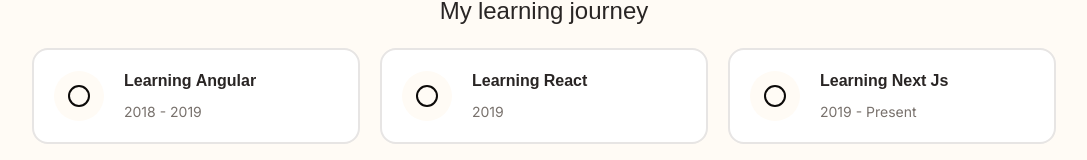
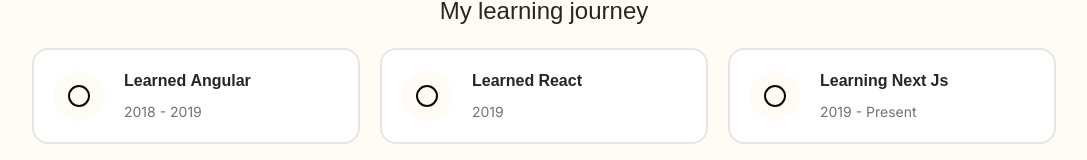
Before and after one commit to dv0c/dv0c-portfolio, a Next.js app: page /about-me in a window 1280 px wide. Shown: the part 851-1011 px from the top of the page, without its empty margins (96-1183 px from the left). Built offline with nearby package versions, Linux system fonts and the light colour scheme.

Commit message:
modified:   src/app/(routes)/about-me/page.tsx

```diff
--- a/src/app/(routes)/about-me/page.tsx
+++ b/src/app/(routes)/about-me/page.tsx
@@ -61,12 +61,12 @@
             </h3>
             <div className="items-center gap-5 flex-wrap md:flex-nowrap flex">
               <Service
-                name="Learning Angular"
+                name="Learned Angular"
                 description="2018 - 2019"
                 svg={<Circle />}
               />
               <Service
-                name="Learning React"
+                name="Learned React"
                 description="2019"
                 svg={<Circle />}
               />
```
